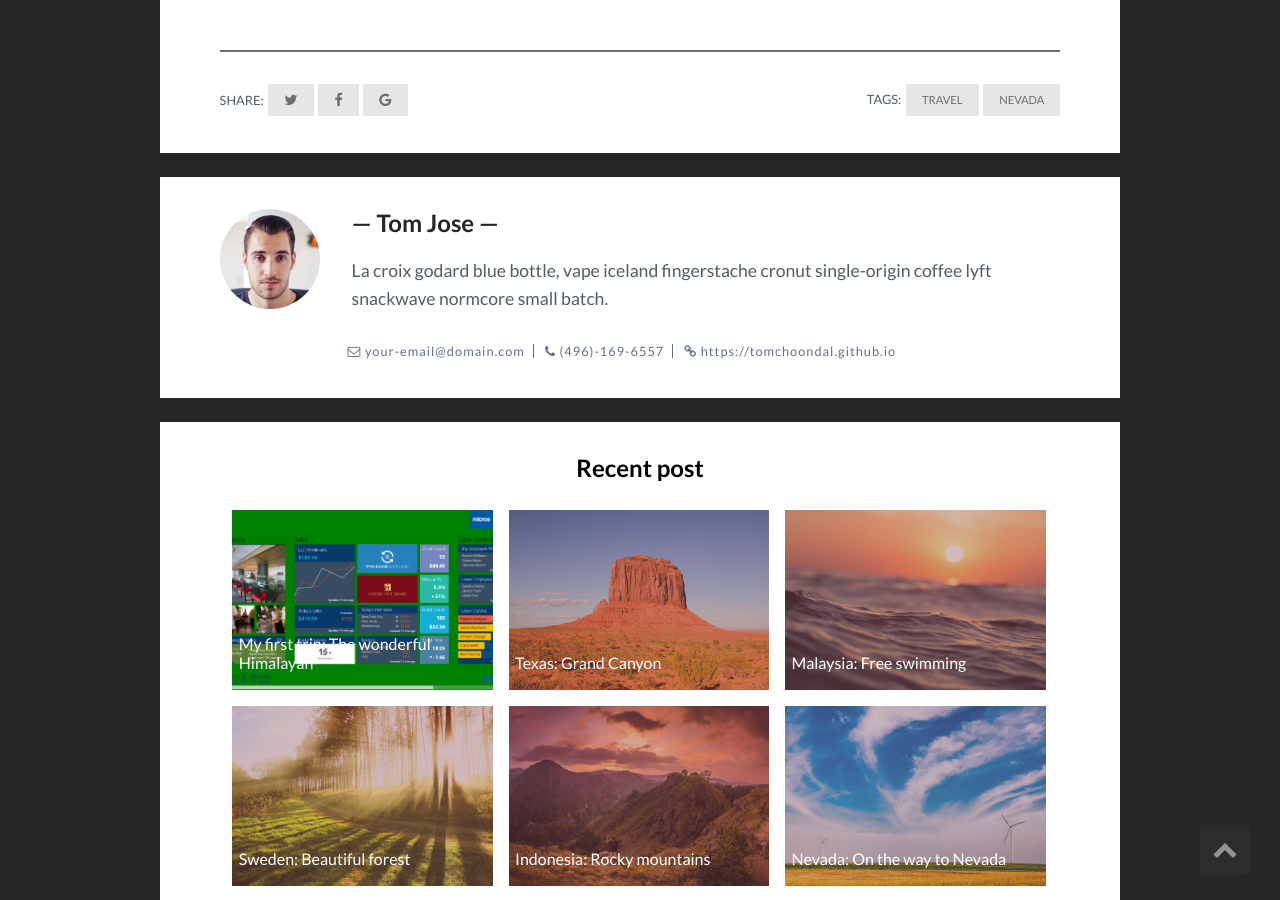
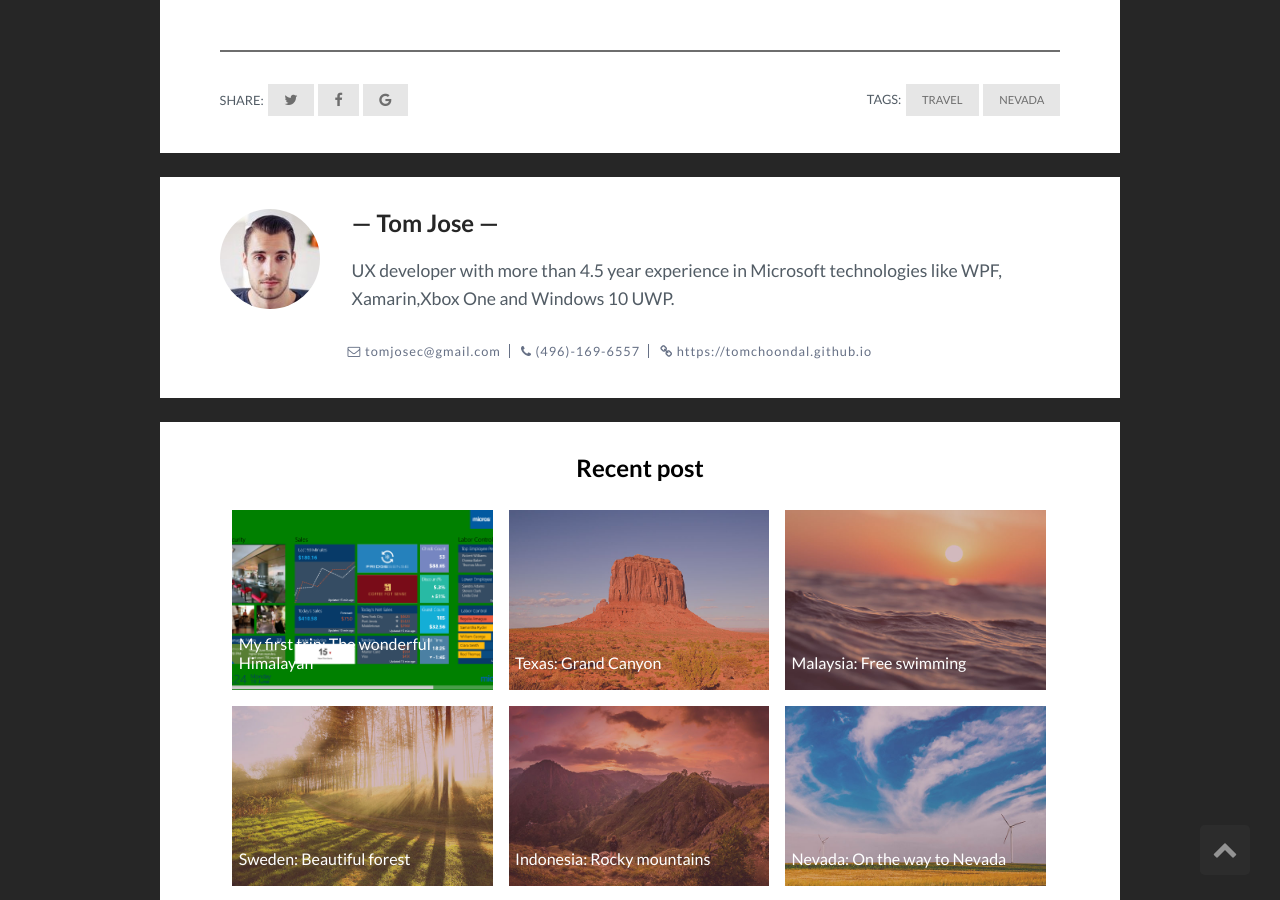
Before and after one commit to tomchoondal/tomchoondal.github.io, a Jekyll site: the page built from _posts/2017-07-12-nevada-on-the-way-to-nevada.markdown, in a window 1280 px wide and 900 px high, scrolled down 1695 px. Built offline with Jekyll 4.4.1, drawn with Linux system fonts in a browser that asks for light colours; comment, search, counter and statistics services are not loaded.

Commit message:
about changes

```diff
--- a/_config.yml
+++ b/_config.yml
@@ -1,4 +1,4 @@
-logo: Tjose
+logo: Tom Jose
 title: Tom Jose
 description: > # this means to ignore newlines until "baseurl:"
   Write an awesome description for your new site here. You can edit this
@@ -16,9 +16,9 @@ banner-desc: # add banner description
 # Author settings
 author-pic: face.jpg # your photo
 author-name: Tom Jose
-about-author: # about author
-email: your-email@domain.com # your email
-phone: (496)-169-6557 # your pnone number
+about-author: UX developer with more than 4.5 year experience in Microsoft technologies like WPF, Xamarin,Xbox One and Windows 10 UWP.
+email: tomjosec@gmail.com
+phone: # your pnone number
 website: https://tomchoondal.github.io # you website
 
 # Social link
--- a/_pages/about.html
+++ b/_pages/about.html
@@ -12,7 +12,7 @@ permalink: /about/
         </div>
         <div class="author_info">
           <h2 class="author_title">{% if site.author-name %}{{site.author-name}}{% else %}Dwayne Newman{% endif %}</h2>
-          <p class="author_subtitle">{% if site.about-author %}{{site.about-author}}{% else %}UX developer with more than 4.5 year experience in Microsoft technologies like WPF, Xamarin,Xbox One and Windows 10 UWP. {% endif %}</p>
+          <p class="author_subtitle">{% if site.about-author %}{{site.about-author}}{% else %}UX developer with 4.5 year experience in Microsoft technologies like WPF, Xamarin,Xbox One and Windows 10 UWP. {% endif %}</p>
           <p class="author_subtitle">Well known as XAML Programmer, Expert on User Experience..</p>
         </div>
       </div>
```
